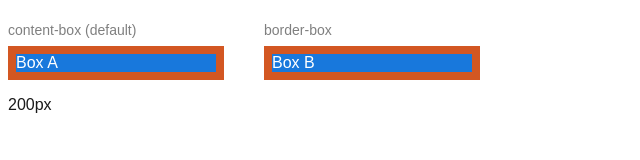
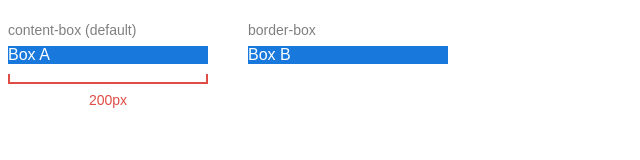
Before and after one commit to tripleten-com/ai-se_box-sizing-screencast, a plain HTML site: page index.html in a window 1280 px wide. Shown: the whole page, without its empty margins (0-640 px from the left). Drawn offline with Linux system fonts and the light colour scheme; a web font is replaced by a local one.

Commit message:
Update styles.css

```diff
--- a/styles.css
+++ b/styles.css
@@ -1,6 +1,7 @@
 @font-face {
   font-family: "Suisse Intl";
-  src: url("https://d2jcw3k6onjdla.cloudfront.net/fonts/suisse/SuisseIntl-Regular-WebM.woff2") format("woff2");
+  src: url("https://d2jcw3k6onjdla.cloudfront.net/fonts/suisse/SuisseIntl-Regular-WebM.woff2")
+    format("woff2");
   font-weight: 400;
   font-style: normal;
   font-display: swap;
@@ -8,7 +9,8 @@
 
 @font-face {
   font-family: "Suisse Intl";
-  src: url("https://d2jcw3k6onjdla.cloudfront.net/fonts/suisse/SuisseIntl-SemiBold-WebM.woff2") format("woff2");
+  src: url("https://d2jcw3k6onjdla.cloudfront.net/fonts/suisse/SuisseIntl-SemiBold-WebM.woff2")
+    format("woff2");
   font-weight: 600;
   font-style: normal;
   font-display: swap;
@@ -23,20 +25,31 @@
   color: #1a1a1a;
 }
 
-.ruler {
-  position: absolute;
-  left: 200px;
-  top: 0;
-  bottom: 0;
-  width: 2px;
-  background: #de4c45;
+/* Measurement bracket: always spans 200px from the box's left edge,
+   regardless of how wide the box itself renders. */
+.measure {
+  box-sizing: border-box;
+  width: 200px;
+  height: 10px;
+  margin-top: 10px;
+  border: 2px solid #de4c45;
+  border-top: none;
+}
+
+.measure-label {
+  /* Match the bracket width so the label stays centered under it
+     even when the box above grows wider. */
+  width: 200px;
+  margin: 8px 0 0;
+  font-size: 14px;
+  color: #de4c45;
+  text-align: center;
 }
 
 .box {
   width: 200px;
   background: #1878dc;
   color: #ffffff;
-  border: 8px solid #d35722;
 }
 
 .label {
```
